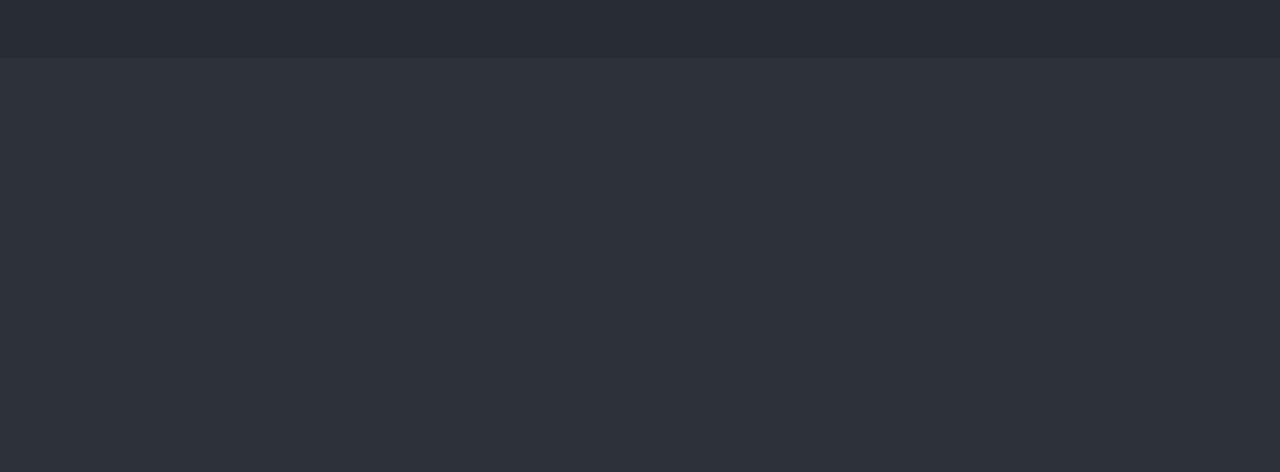
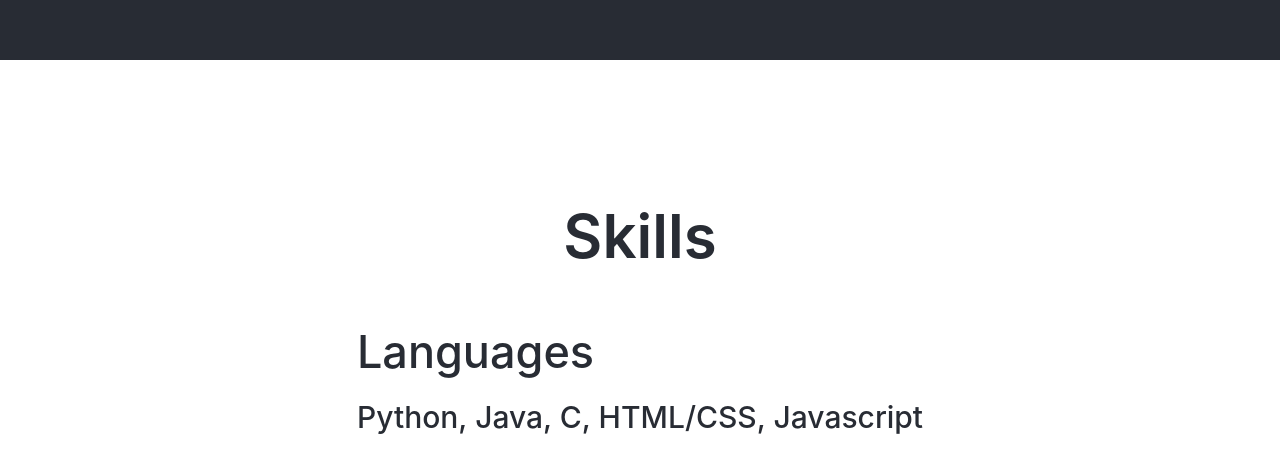
Before and after one commit to MaverickEmanuel/portfolio, a React (Create React App) app: page / in a window 1280 px wide. Shown: the part 742-1214 px from the top of the page. Before the commit the page ends 800 px from the top, so only its background shows below. Built offline with nearby package versions, Linux system fonts and the light colour scheme.

Commit message:
Added skills tab, changed styling, sorted files

```diff
--- a/src/App.css
+++ b/src/App.css
@@ -1,5 +1,4 @@
 .App {
-  text-align: center;
   background-color: #282c34;
   min-height: 100vh;
   display: flex;
@@ -12,9 +11,5 @@
 .Main {
   width: 100%;
   min-height: 70vh;
-  display: flex;
-  justify-content: center;
   align-items: center;
-  font-size: 60px;
-  font-weight: 600;
 }
--- a/src/App.js
+++ b/src/App.js
@@ -1,12 +1,13 @@
 import './App.css';
 import NavBar from './components/NavBar';
+import Home from './pages/Home'
 
 function App() {
   return (
     <div className="App">
       <NavBar />
       <div className="Main">
-        <p>Maverick's Portfolio</p>
+        <Home />
       </div>
     </div>
   );
--- /dev/null
+++ b/src/pages/Home.js
@@ -0,0 +1,21 @@
+import React from 'react'
+import '../styles/Home.css';
+
+function Home() {
+    return (
+        <div className="Home">
+            <div className="Intro">
+                <h1>Maverick's Portfolio</h1>
+            </div>
+            <div className="Skills">
+                <h1>Skills</h1>
+                <div className="Items">
+                    <h2>Languages</h2>
+                    <p>Python, Java, C, HTML/CSS, Javascript</p>
+                </div>
+            </div>
+        </div>
+    )
+}
+
+export default Home
--- /dev/null
+++ b/src/styles/Home.css
@@ -0,0 +1,42 @@
+.Intro {
+  height: calc(100vh - 78px);
+  display: flex;
+  justify-content: center;
+}
+
+.Intro h1 {
+  font-size: 75px;
+  font-weight: 650;
+  top: calc(100vh * 0.2);
+  position: relative;
+}
+
+.Skills {
+  background-color: white;
+  height: 100vh;
+  display: flex;
+  flex-direction: column;
+  align-items: center;
+  color: #282c34;
+}
+
+.Skills h1 {
+  font-size: 60px;
+  font-weight: 600;
+  margin-top: 140px;
+  margin-bottom: -15px;
+}
+
+.Skills h2 {
+  font-size: 45px;
+  font-weight: 500;
+  padding: 30px;
+  margin-bottom: -40px;
+}
+
+.Skills p {
+  font-size: 30px;
+  font-weight: 450;
+  padding: 30px;
+  margin-top: 0px;
+}
--- a/src/styles/NavBar.css
+++ b/src/styles/NavBar.css
@@ -1,14 +1,13 @@
 .NavBar {
   width: 100%;
+  height: 80px;
   font-size: calc(10px + 4vmin);
 }
 
 .Headers {
-  padding-top: 0.5em;
-  padding-bottom: 0.5em;
   display: flex;
+  justify-content: center;
   align-items: center;
-  justify-content: center;
   column-gap: 8%;
 }
 
@@ -16,4 +15,5 @@
   text-decoration: none;
   color: white;
   font-weight: 500;
+  margin: 20px;
 }
```
